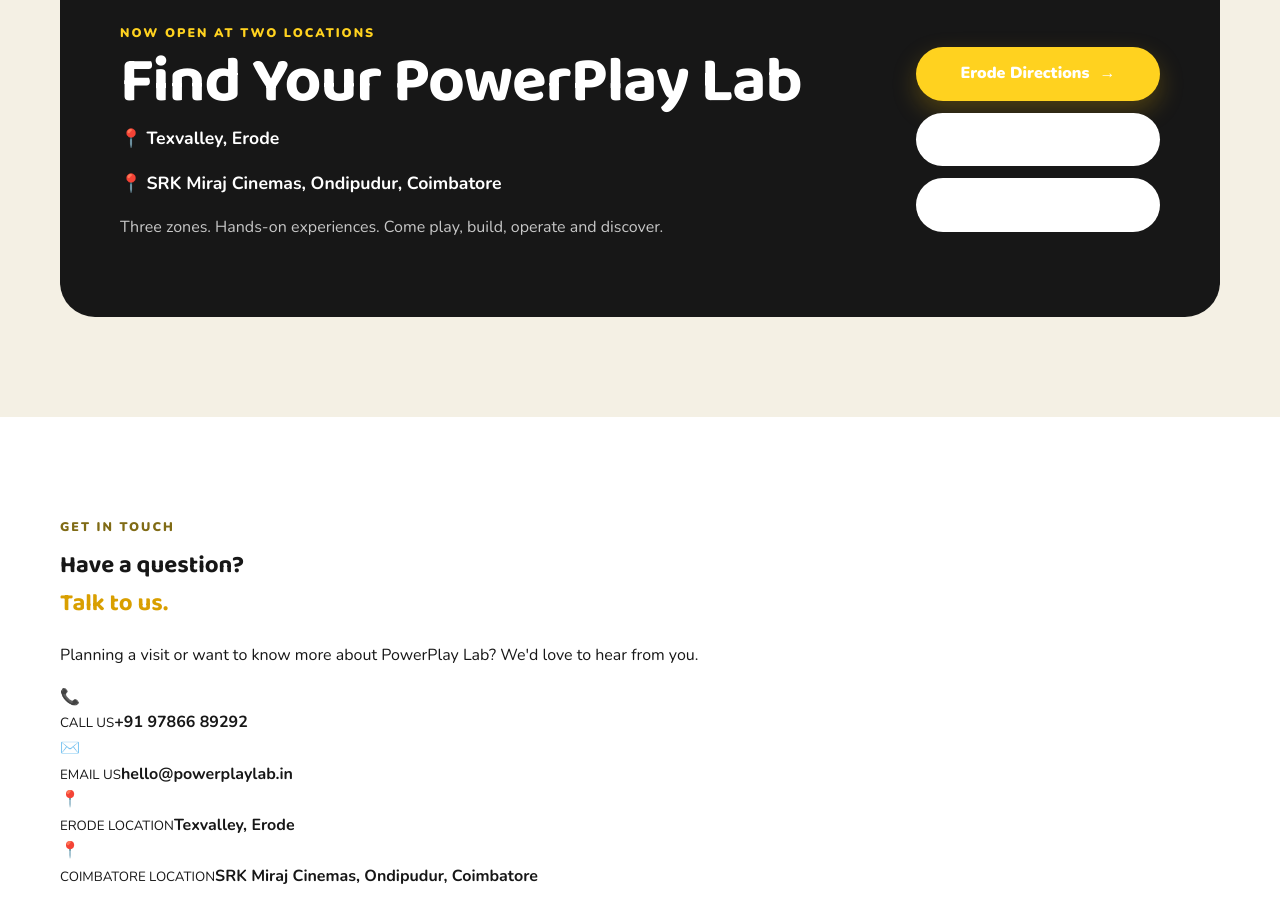
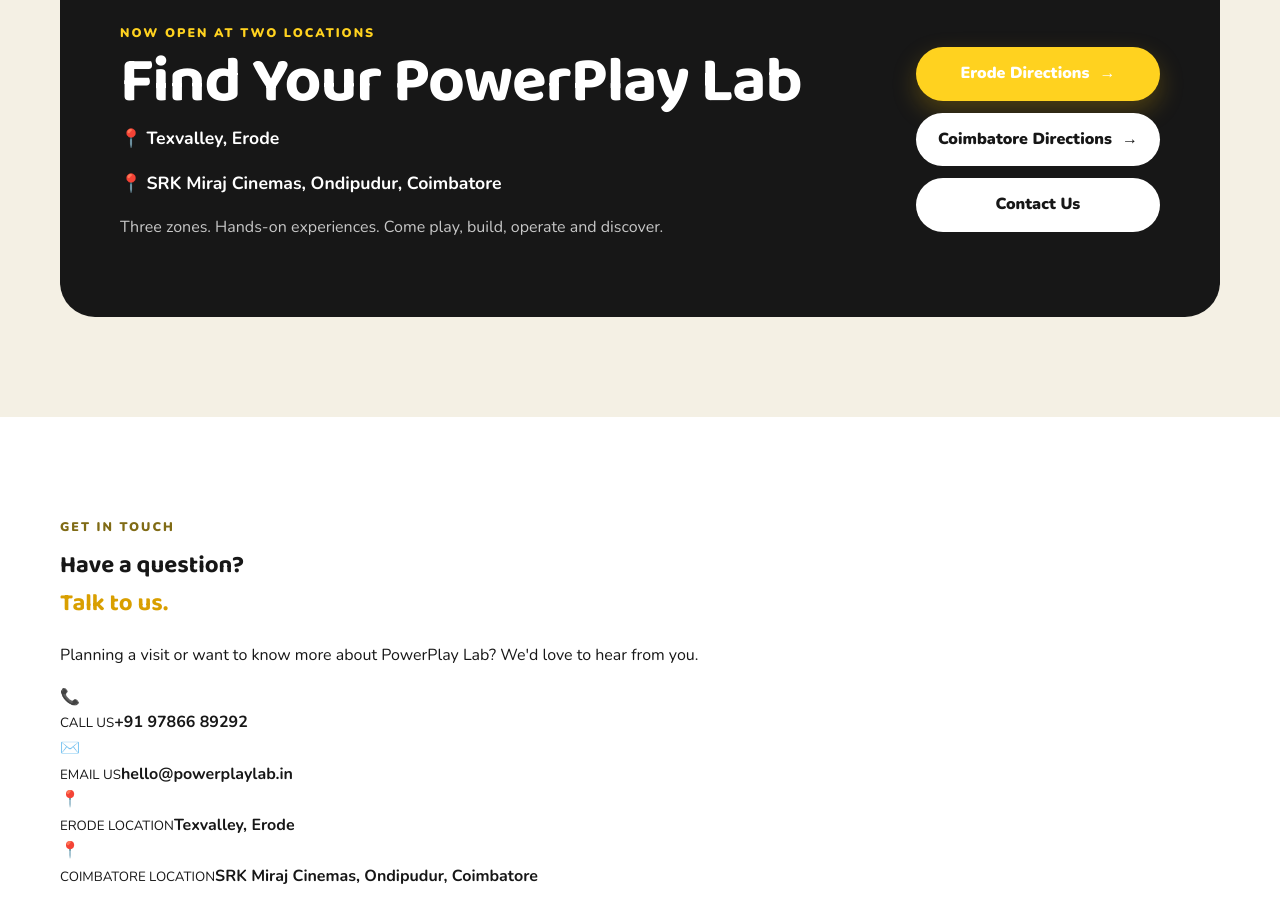
Before and after one commit to senthilkumarduraisamy2-dot/powerplaylab, a plain HTML site: page index.html in a window 1280 px wide. Shown: the part 6574-7484 px from the top of the page. Drawn offline with nearby package versions, Linux system fonts and the light colour scheme.

Commit message:
Add styles for btn-light and zone-image

```diff
--- a/css/style.css
+++ b/css/style.css
@@ -48,3 +48,7 @@
 .zone-image:has(.zone-image-video){
     height:450px;
 }
+.btn-light {
+    background: #fff;
+    color: var(--ink);
+}
```
